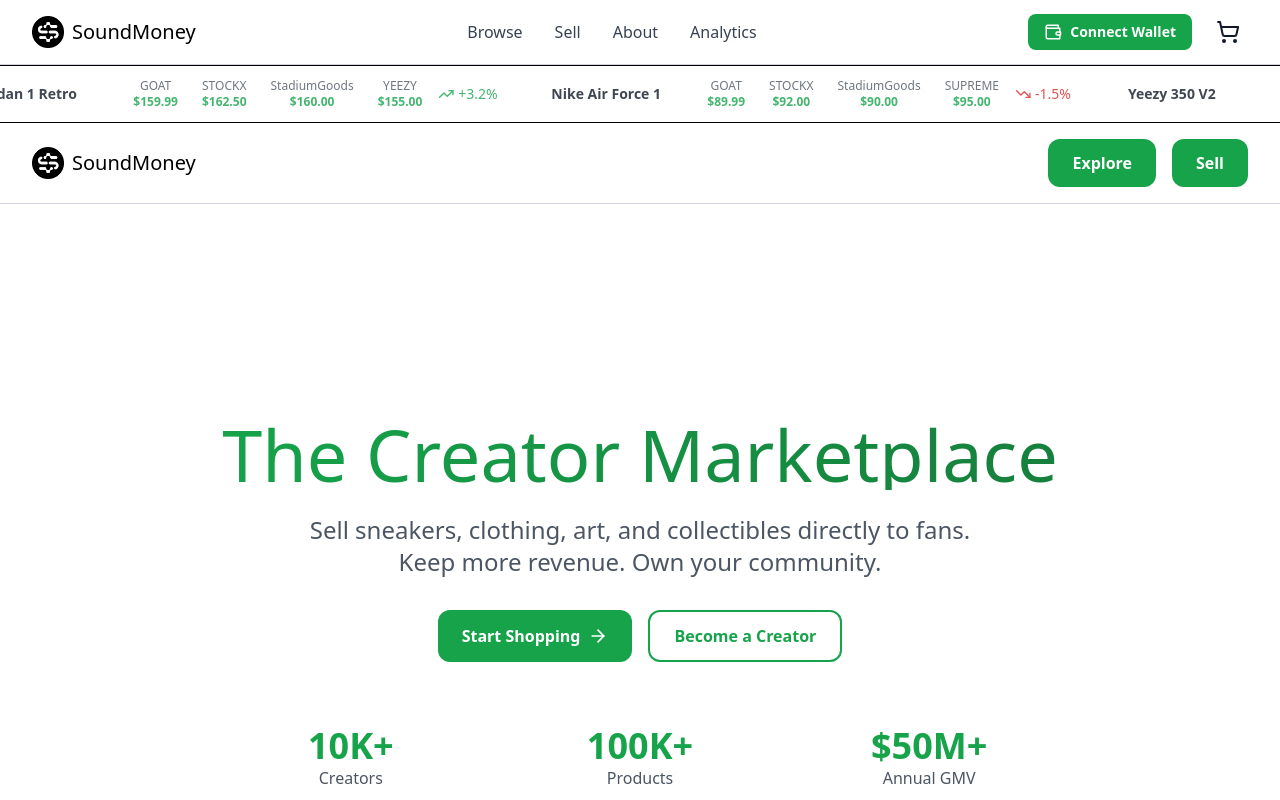
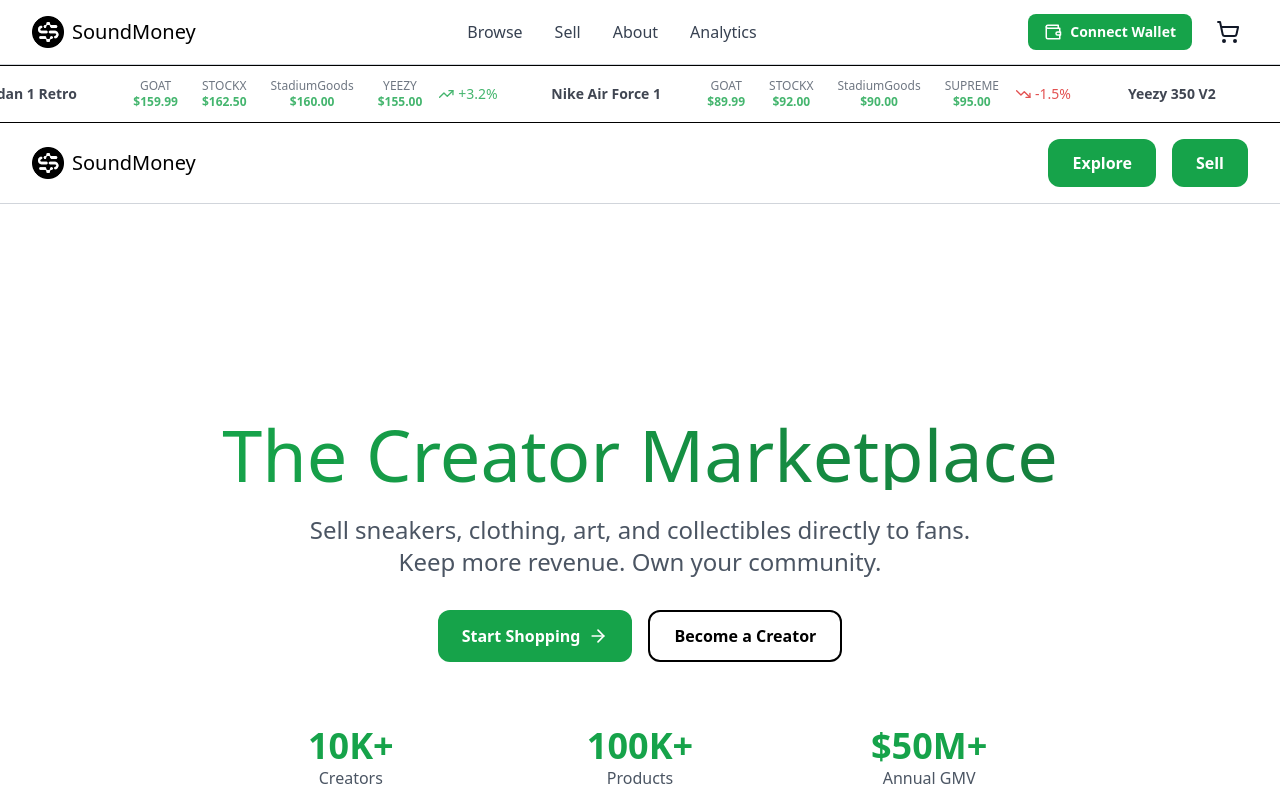
Before and after one commit to soundmoneyprotocol/shop, a Next.js app: page / in a window 1280 px wide. Shown: the top 800 px of the page. Built offline with nearby package versions, Linux system fonts and the light colour scheme.

Commit message:
Update: change btn-outline to black border and text color

```diff
--- a/src/app/globals.css
+++ b/src/app/globals.css
@@ -71,7 +71,7 @@
 }
 
 .btn-outline {
-  @apply px-6 py-3 border-2 border-green-600 text-green-600 font-semibold hover:bg-green-600 hover:text-white transition-all duration-200 rounded-xl;
+  @apply px-6 py-3 border-2 border-black text-black font-semibold hover:bg-black hover:text-white transition-all duration-200 rounded-xl;
 }
 
 /* Card styles */
```
